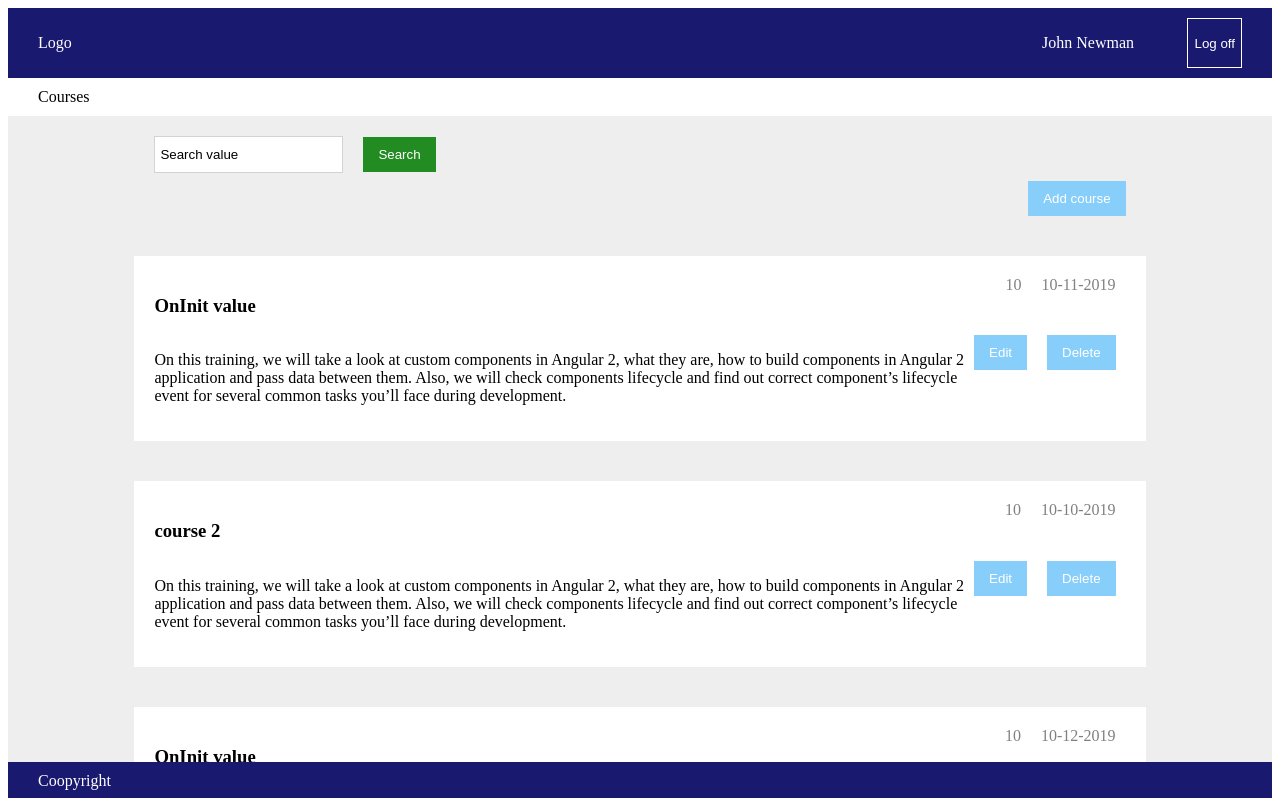
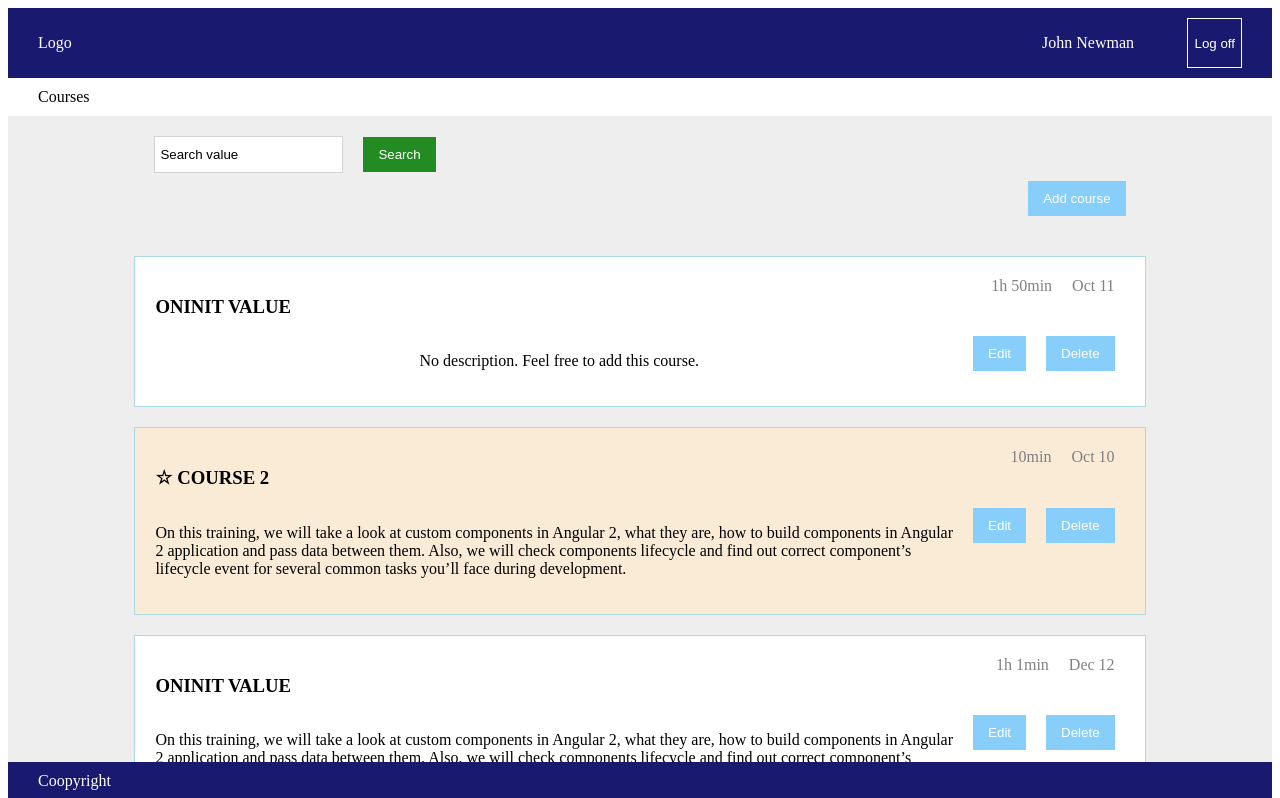
Before and after one commit to Eugenekravch/AngularTsWebpackGMP, an Angular app: page /course-list in a window 1280 px wide. Shown: the top 798 px of the page. Built offline with nearby package versions, Linux system fonts and the light colour scheme.

Commit message:
HW4 add directives, add pipes

```diff
--- /dev/null
+++ b/src/app/courses-page-module/courses-list-item/course-status.directive.ts
@@ -0,0 +1,30 @@
+import {Directive, Renderer2, ElementRef, Input} from '@angular/core';
+
+@Directive({
+  selector: '[appCourseStatus]'
+})
+export class CourseStatusDirective {
+  @Input('appCourseStatus') creationDate: string;
+
+  constructor(private element: ElementRef, private renderer: Renderer2) {
+    this.renderer.setStyle(this.element.nativeElement, 'border-color', this.setBorderColorByDate());
+  }
+
+  private setBorderColorByDate(): string {
+    const currentDate = new Date();
+    // const creationDate = new Date(this.creationDate);
+    const creationDate = new Date('11/09/2019');
+    const diffDays = Math.ceil(Math.abs(currentDate.getDate() - creationDate.getDate()) / (1000 * 60 * 60 * 24));
+    let color = 'transparent';
+
+    if (creationDate < currentDate && diffDays <= 14) {
+      color = 'lightgreen';
+    }
+
+    if (creationDate > currentDate) {
+      color = 'lightblue';
+    }
+
+    return color;
+  }
+}
--- a/src/app/courses-page-module/courses-list-item/courses-list-item.component.html
+++ b/src/app/courses-page-module/courses-list-item/courses-list-item.component.html
@@ -1,17 +1,23 @@
-<div class="course-list-item">
+<div
+  class="course-list-item"
+  [ngClass]="{'top-rated': courseInfo.topRated}"
+  [appCourseStatus]="courseInfo.creationDate">
   <div class="course-list-item-header">
-    <h3>{{courseInfo.title}}</h3>
+    <h3><span *ngIf="courseInfo.topRated" style="margin-right: 5px">☆</span>{{courseInfo.title | uppercase}}</h3>
     <div class="course-duration">
       <div>
-        {{courseInfo.duration}}
+        {{courseInfo.duration | duration}}
       </div>
       <div>
-        {{courseInfo.creationDate}}
+        {{courseInfo.creationDate | date: 'medium' | slice: 0:6}}
       </div>
     </div>
   </div>
   <div class="course-main-info">
     <p>{{courseInfo.description}}</p>
+    <p *ngIf="!courseInfo.description">
+      No description. Feel free to add this course.
+    </p>
     <div class="course-main-actions">
       <button (click)="editCourse(courseInfo.id)" class="action-button">Edit</button>
       <button (click)="deleteCourse(courseInfo.id)" class="action-button delete-button">Delete</button>
--- a/src/app/courses-page-module/courses-list-item/courses-list-item.component.scss
+++ b/src/app/courses-page-module/courses-list-item/courses-list-item.component.scss
@@ -2,6 +2,7 @@
   padding: 20px;
   margin: 20px 0;
   background: white;
+  border: 1px solid transparent;
   &-header {
     display: flex;
     justify-content: space-between;
@@ -16,6 +17,9 @@
   .course-main-info {
     display: flex;
     justify-content: space-between;
+  }
+  &.top-rated {
+    background: antiquewhite;
   }
 }
 .course-main-actions {
--- a/src/app/courses-page-module/courses-list.component.html
+++ b/src/app/courses-page-module/courses-list.component.html
@@ -1,7 +1,10 @@
 <main class="main-content">
   <app-search></app-search>
   <div class="list-of-courses">
-    <app-courses-list-item (deleteCourseEvent)="deleteCourse($event)" *ngFor="let course of courses" [courseInfo]="course"></app-courses-list-item>
+    <app-courses-list-item
+      (deleteCourseEvent)="deleteCourse($event)"
+      *ngFor="let course of courses"
+      [courseInfo]="course"></app-courses-list-item>
     <div class="add-more">
       <button class="link-button" (click)="loadMore()">Load more</button>
     </div>
--- a/src/app/courses-page-module/courses-list.component.scss
+++ b/src/app/courses-page-module/courses-list.component.scss
@@ -8,10 +8,6 @@
   }
 }
 .list-of-courses {
-  display: flex;
-  flex-direction: column;
-  align-items: center;
-  width: 100%;
   .add-more {
     padding: 20px 0;
     margin: 20px 0;
--- a/src/app/courses-page-module/courses-list.component.ts
+++ b/src/app/courses-page-module/courses-list.component.ts
@@ -11,38 +11,36 @@ export class CoursesListComponent implements OnInit {
     {
       id: 1,
       title: 'course 1',
-      creationDate: '10-11-2019',
+      creationDate: new Date('10/11/2019'),
+      description: '',
+      duration: 110,
+      topRated: false
+    },
+    {
+      id: 2,
+      title: 'course 2',
+      creationDate: new Date('10/10/2019'),
       description: 'On this training, we will take a look at custom ' +
         'components in Angular 2, what they are, how to build comp' +
         'onents in Angular 2 application and pass data between ' +
         'them. Also, we will check components lifecy' +
         'cle and find out correct component’s li' +
         'fecycle event for several common tasks you’ll face during development. ',
-      duration: 10
+      duration: 10,
+      topRated: true
     },
     {
-      id: 2,
-      title: 'course 2',
-      creationDate: '10-10-2019',
+      id: 3,
+      title: 'course 3',
+      creationDate: new Date('12/12/2019'),
       description: 'On this training, we will take a look at custom ' +
         'components in Angular 2, what they are, how to build comp' +
         'onents in Angular 2 application and pass data between ' +
         'them. Also, we will check components lifecy' +
         'cle and find out correct component’s li' +
         'fecycle event for several common tasks you’ll face during development. ',
-      duration: 10
-    },
-    {
-      id: 3,
-      title: 'course 3',
-      creationDate: '10-12-2019',
-      description: 'On this training, we will take a look at custom ' +
-        'components in Angular 2, what they are, how to build comp' +
-        'onents in Angular 2 application and pass data between ' +
-        'them. Also, we will check components lifecy' +
-        'cle and find out correct component’s li' +
-        'fecycle event for several common tasks you’ll face during development. ',
-      duration: 10
+      duration: 61,
+      topRated: false
     }];
 
   constructor() { }
--- a/src/app/courses-page-module/courses-list.interface.ts
+++ b/src/app/courses-page-module/courses-list.interface.ts
@@ -1,7 +1,8 @@
 export interface CoursesListItem {
   id: number;
   title: string;
-  creationDate: string;
+  creationDate: Date;
   duration: number;
   description: string;
+  topRated: boolean;
 }
--- a/src/app/courses-page-module/courses-page-module.module.ts
+++ b/src/app/courses-page-module/courses-page-module.module.ts
@@ -4,11 +4,11 @@ import { CoursesListComponent } from './courses-list.component';
 import { CoursesListItemComponent } from './courses-list-item/courses-list-item.component';
 import { SearchComponent } from './search/search.component';
 import {FormsModule} from '@angular/forms';
-
-
+import { CourseStatusDirective } from './courses-list-item/course-status.directive';
+import { DurationPipe } from './duration.pipe';
 
 @NgModule({
-  declarations: [CoursesListComponent, CoursesListItemComponent, SearchComponent],
+  declarations: [CoursesListComponent, CoursesListItemComponent, SearchComponent, CourseStatusDirective, DurationPipe],
   imports: [
     CommonModule,
     FormsModule
--- /dev/null
+++ b/src/app/courses-page-module/duration.pipe.ts
@@ -0,0 +1,16 @@
+import { Pipe, PipeTransform } from '@angular/core';
+
+@Pipe({
+  name: 'duration'
+})
+export class DurationPipe implements PipeTransform {
+
+  transform(value: number, ...args: any[]): any {
+    const hours = Math.floor((value / 60));
+    const minutes = value - (hours * 60);
+    const resultHours = hours > 0 ? hours + 'h ' : ''
+
+    return resultHours + minutes + 'min';
+  }
+
+}
```
Also changed, not shown: 2 other files (tests, documents, lock files or other folders).
